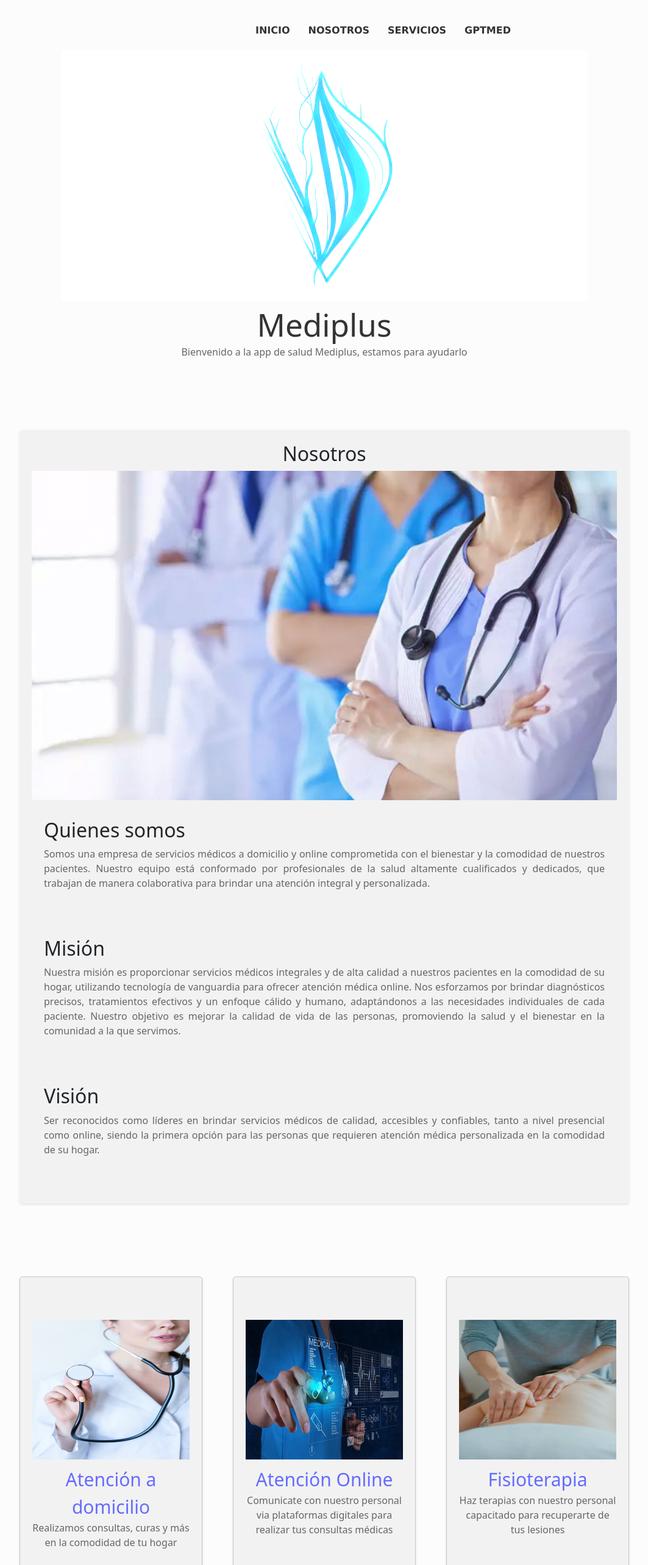
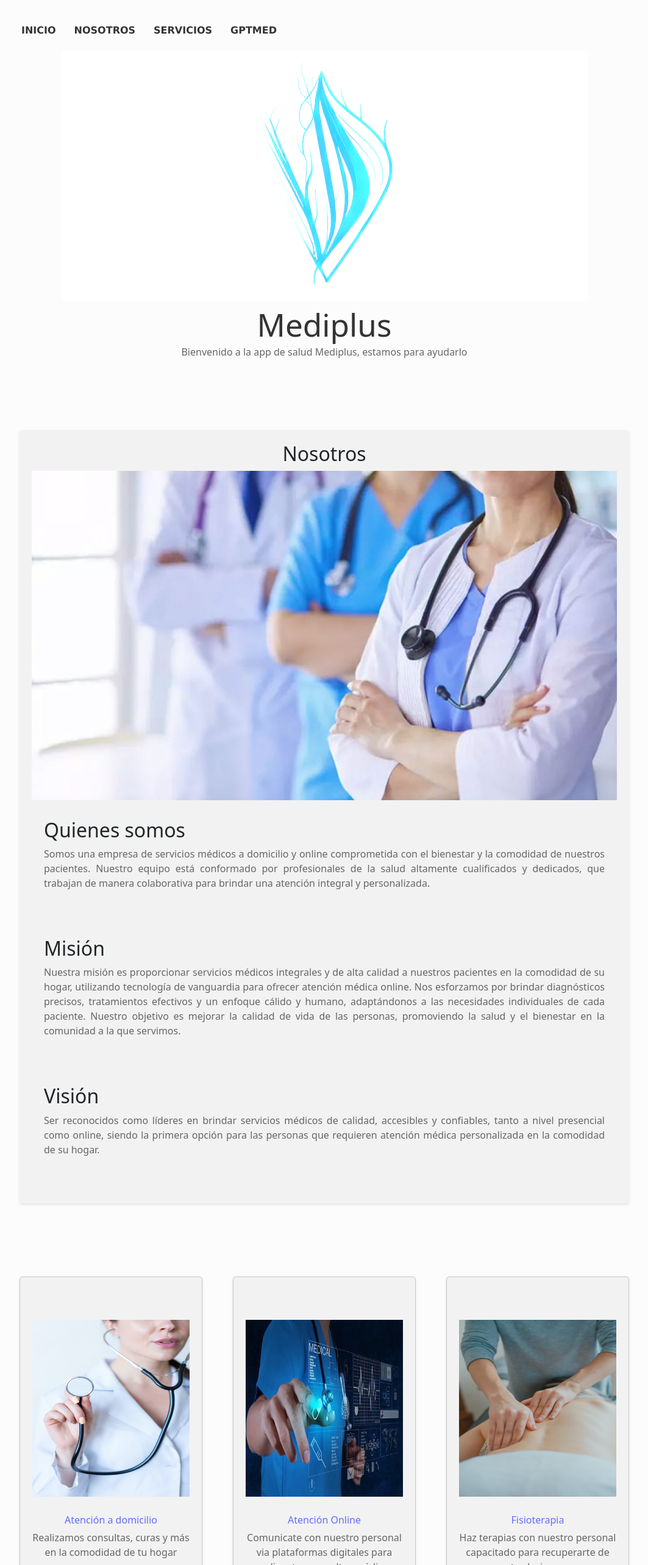
Before and after one commit to davidmurati/MedplusPrueba, a React (Vite) app: page / in a window 1280 px wide. Shown: the top 2566 px of the page at 61% size, without its empty margins (108-1171 px from the left). Built offline with nearby package versions, Linux system fonts and the light colour scheme.

Commit message:
6 commit

```diff
--- a/src/Component/Home/home.css
+++ b/src/Component/Home/home.css
@@ -13,7 +13,7 @@
   .card {
     width: 100%;
     height: auto;
-    max-height: 500px;
+
     max-width: 300px;
     padding: 20px;
     background-color: #f2f2f2;
@@ -84,6 +84,5 @@
 
   .link {
     margin: 0;
-    font-size: 30px;
     color: #333;
   }
--- a/src/Component/Servicio/Servicio.css
+++ b/src/Component/Servicio/Servicio.css
@@ -44,9 +44,9 @@
   }
 
   .card4 {
-    margin-left: 25%;
-    margin-right: 25%;
-    width: 50%;
+    margin-left: 20%;
+    margin-right: 20%;
+    width: 60%;
     padding: 20px;
     background-color: #f2f2f2;
     border-radius: 5px;
@@ -128,20 +128,20 @@
   }
 
   .selector  {
-    padding: 10px;
+    padding: 10%;
     font-size: 16px;
     border: none;
     border-radius: 5px;
     box-shadow: 0 0 5px rgba(0, 0, 0, 0);
     margin-top: 5px;
     align-items: center;
-    width: 40%;
+    width: auto;
 
 
   }
 
   .boton {
-    width: 30%;
+    width: 48%;
     padding: 10px;
     margin-top: 20px;
     background-color: #cfcfcf;
--- a/src/Component/header/Header.css
+++ b/src/Component/header/Header.css
@@ -2,10 +2,10 @@ nav {
     box-sizing: border-box;
     position: absolute;
     top: 50px;
-    left: 40%;
+
     display: flex;
     transform: translateY(-50%);
-    align-items: center;
+    align-items:flex-start;
     justify-content: space-between;
     max-width: 992px;
     margin: 0 auto;
--- a/src/index.css
+++ b/src/index.css
@@ -17,6 +17,7 @@
 a {
   font-weight: 500;
   color: #646cff;
+  font-size: medium;
   text-decoration: inherit;
 }
 a:hover {
```
